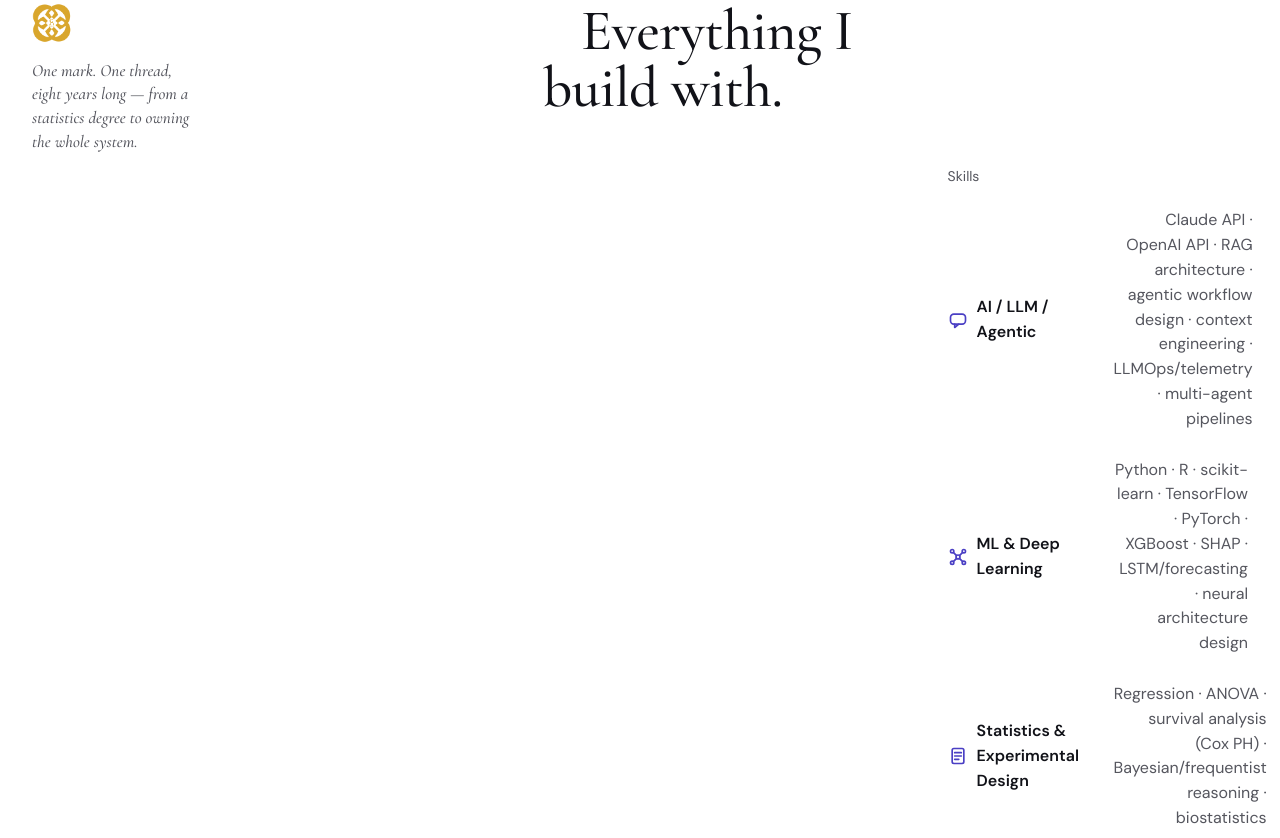
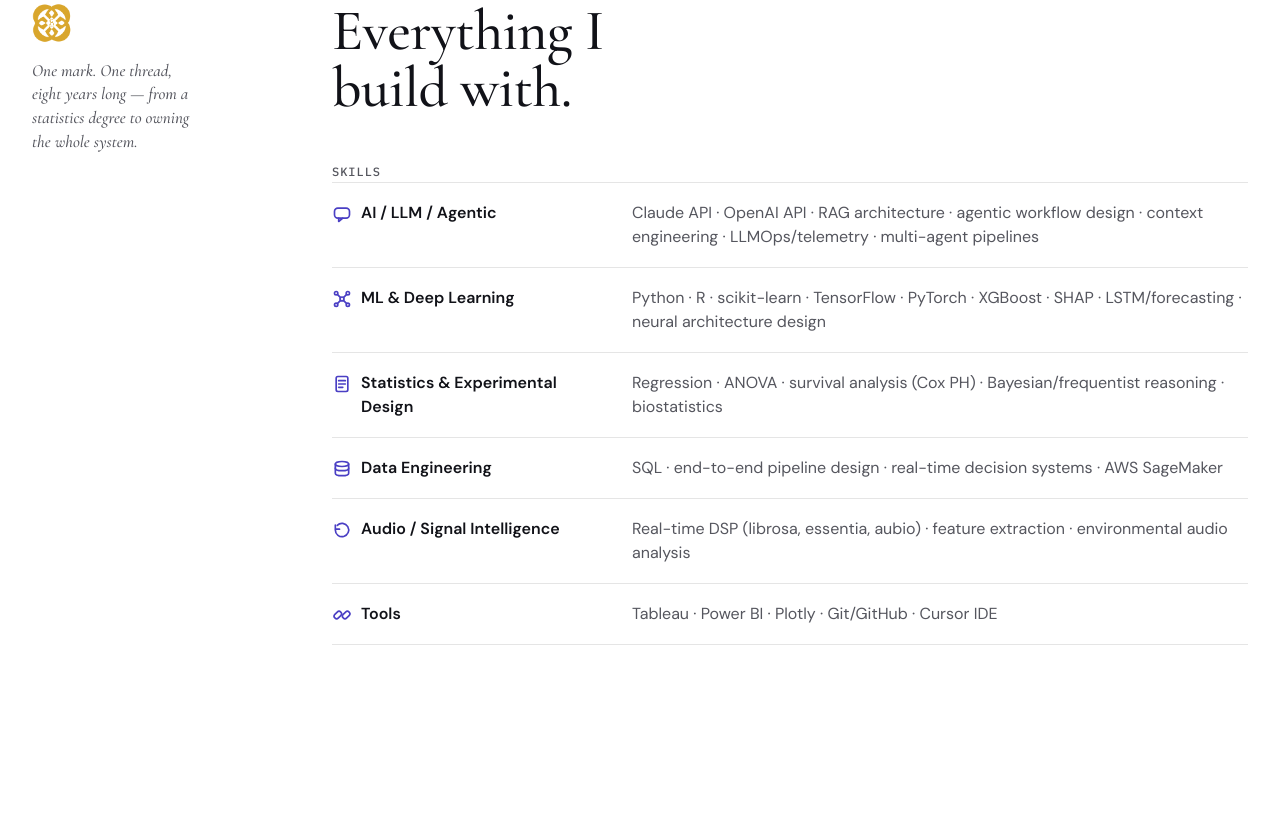
Before and after one commit to customaimodels/__CAI_01_website, a plain HTML site: page src_resume/index.html in a window 1280 px wide. Shown: the part 3962-4800 px from the top of the page. Drawn offline with nearby package versions, Linux system fonts and the light colour scheme.

```diff
--- a/src_resume/01_css/05_resume.css
+++ b/src_resume/01_css/05_resume.css
@@ -13,3 +13,16 @@
 .cta-sub a{text-decoration:underline}
 
 .lede-support{font-size:18px;line-height:1.55;color:var(--quiet);max-width:62ch;margin:20px 0 72px}
+
+/* skills: the shared stacklist squeezed six rows into a 5fr column, right-aligned, wrapping
+   every line. On the resume it runs the full width as a ledger: name left, stack beside it. */
+#skills .stacklist-head{text-indent:0}
+#skills .stacklist{display:block;margin-top:40px}
+#skills .stacklist .label{display:block;margin:0 0 4px;font:500 12px/1 var(--mono);letter-spacing:.08em;text-transform:uppercase}
+#skills .stacklist .row{display:grid;grid-template-columns:1fr;gap:6px;padding:18px 0;border-top:1px solid rgb(0 0 0 / .1)}
+#skills .stacklist .row:last-child{border-bottom:1px solid rgb(0 0 0 / .1)}
+@media (min-width:860px){#skills .axis-row{grid-template-columns:300px 1fr}
+  #skills .stacklist .row{grid-template-columns:260px 1fr;gap:40px;align-items:start}}
+#skills .stacklist .row b{flex:none;line-height:1.5;align-items:flex-start}
+#skills .stacklist .row b .icon{margin-top:3px;flex:none}
+#skills .stacklist .row span{text-align:left;line-height:1.5}
```
